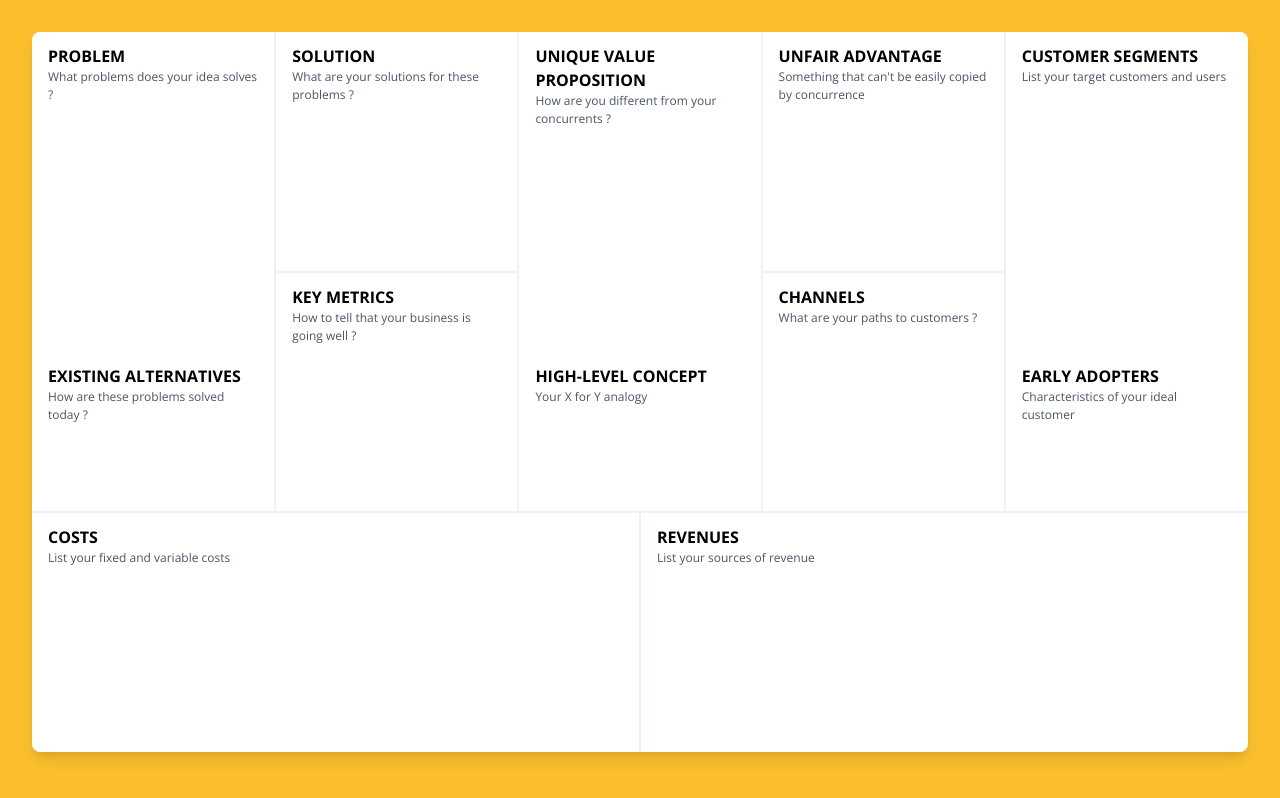
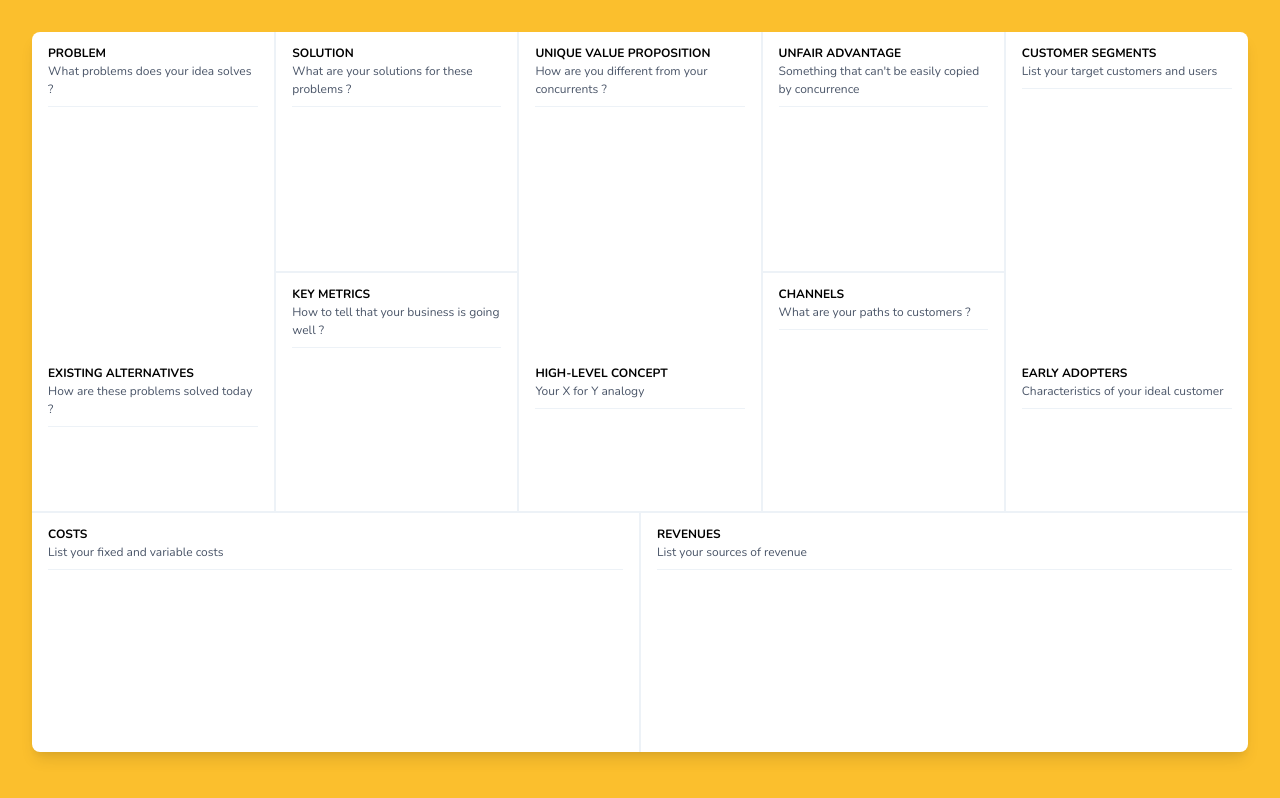
Before and after one commit to mdubourg001/klean-canvas, a React (Create React App) app in the folder app/: page / in a window 1280 px wide. Built offline with nearby package versions, Linux system fonts and the light colour scheme.

Commit message:
feature: auto-scaling of textareas and styling on focus

```diff
--- a/app/public/index.html
+++ b/app/public/index.html
@@ -11,7 +11,7 @@
     -->
     <link rel="manifest" href="%PUBLIC_URL%/manifest.json" />
     <link
-      href="https://fonts.googleapis.com/css?family=Open+Sans:400,700,800&display=swap"
+      href="https://fonts.googleapis.com/css?family=Nunito:400,700,800&display=swap"
       rel="stylesheet"
     />
     <!--
--- a/app/src/components/Box.js
+++ b/app/src/components/Box.js
@@ -1,14 +1,67 @@
-import React from "react";
-import BoxInputList from "./BoxInputList";
+import React, { useState } from "react";
 
-const Box = ({ title, subtitle, cssClasses }) => {
+const DEFAULT_TEXTAREA_FONT_SIZE = 13;
+
+const Box = ({ title, subtitle, cssClasses, tabIndex }) => {
+  const [focused, setFocused] = useState(false);
+  const [textAreaFontSize, setTextAreaFontSize] = useState(
+    DEFAULT_TEXTAREA_FONT_SIZE
+  );
+  const [diffOuterScrollHeight, setDiffOuterScrollHeight] = useState(0);
+
+  /* Scaling textarea font-size based on its scrollHeight
+     The goal is to always have the whole textarea content visible */
+  const onTextareaInput = e => {
+    e.target.style.height = e.target.scrollHeight + "px";
+    const styleHeight = parseInt(e.target.style.height.replace("px", ""));
+    if (e.target.offsetHeight < styleHeight) {
+      if (styleHeight - e.target.offsetHeight > diffOuterScrollHeight) {
+        setDiffOuterScrollHeight(styleHeight - e.target.offsetHeight);
+        setTextAreaFontSize(textAreaFontSize - 1);
+      }
+    } else if (textAreaFontSize < DEFAULT_TEXTAREA_FONT_SIZE) {
+      setDiffOuterScrollHeight(0);
+    }
+  };
+
   return (
     <div
-      className={`w-full h-full px-4 py-3 border border-gray-200 ${cssClasses}`}
+      className={`w-full h-full flex flex-col px-4 py-3 border border-gray-200 ${cssClasses}`}
+      style={
+        focused
+          ? {
+              backgroundColor: "#edf2f7",
+              borderColor: "transparent",
+              boxShadow: "inset 0 2px 4px 0 rgba(0, 0, 0, 0.06)",
+              transition: "transform 0.3s ease"
+            }
+          : {
+              boxShadow: "none",
+              transition: "box-shadow 0.3s ease"
+            }
+      }
     >
-      <h3 className="font-emphasized uppercase">{title}</h3>
-      <h4 className="text-xs text-gray-700 mb-2">{subtitle}</h4>
-      <BoxInputList />
+      <div>
+        <h3 className="text-xs font-emphasized uppercase">{title}</h3>
+        <h4 className="text-xs text-gray-700 mb-2">{subtitle}</h4>
+        <hr className="my-1 border-t border-gray-200" />
+      </div>
+
+      <textarea
+        style={{
+          resize: "none",
+          maxHeight: "100%",
+          fontSize: `${textAreaFontSize}px`,
+          backgroundColor: "transparent"
+        }}
+        tabIndex={tabIndex}
+        spellCheck="false"
+        autoCorrect="false"
+        className="w-full h-full focus:outline-none"
+        onInput={onTextareaInput}
+        onFocus={() => setFocused(true)}
+        onBlur={() => setFocused(false)}
+      />
     </div>
   );
 };
--- a/app/src/components/BoxInputList.js
+++ /dev/null
@@ -1,47 +0,0 @@
-import React, { useState, useRef } from "react";
-
-const BoxInputList = () => {
-  const [emptyContent, setEmptyContent] = useState("");
-  const [entries, setEntries] = useState([]);
-  const listNode = useRef();
-  const listLastItemNode = useRef();
-
-  return (
-    <ul ref={listNode} className="w-full list-inside">
-      {entries.map((e, i) => (
-        <li
-          className="focus:outline-none"
-          key={i}
-          ref={i === entries.length - 1 ? listLastItemNode : null}
-          contentEditable
-        >
-          {e}
-        </li>
-      ))}
-
-      <li
-        className="focus:outline-none"
-        contentEditable
-        onInput={e => {
-          !e.target.innerText && entries.length === 0
-            ? listNode.current.classList.remove("list-disc")
-            : listNode.current.classList.add("list-disc");
-          setEmptyContent(e.target.innerText);
-        }}
-        onKeyPress={e => {
-          if (e.key === "Enter") {
-            setEntries([...entries, e.target.innerText]);
-            setEmptyContent("");
-          } else if (e.keyCode === 8 && entries.length > 0) {
-            console.log(listLastItemNode.current);
-            listLastItemNode.current.focus();
-          }
-        }}
-      >
-        {emptyContent}
-      </li>
-    </ul>
-  );
-};
-
-export default BoxInputList;
--- a/app/src/components/LeanCanvas.js
+++ b/app/src/components/LeanCanvas.js
@@ -10,7 +10,8 @@ const LeanCanvas = () => {
             <Box
               title="Problem"
               subtitle="What problems does your idea solves ?"
-              cssClasses="border-t-0 border-l-0 border-b-0"
+              cssClasses="border-t-0 border-l-0 border-b-0 rounded-tl-lg"
+              tabIndex={1}
             />
           </div>
           <div className="h-1/3">
@@ -18,6 +19,7 @@ const LeanCanvas = () => {
               cssClasses="border-l-0 border-t-0"
               title="Existing alternatives"
               subtitle="How are these problems solved today ?"
+              tabIndex={1}
             />
           </div>
         </div>
@@ -28,12 +30,14 @@ const LeanCanvas = () => {
               cssClasses="border-t-0"
               title="Solution"
               subtitle="What are your solutions for these problems ?"
+              tabIndex={4}
             />
           </div>
           <div className="h-1/2">
             <Box
               title="Key metrics"
               subtitle="How to tell that your business is going well ?"
+              tabIndex={8}
             />
           </div>
         </div>
@@ -44,6 +48,7 @@ const LeanCanvas = () => {
               cssClasses="border-t-0 border-b-0"
               title="Unique value proposition"
               subtitle="How are you different from your concurrents ?"
+              tabIndex={3}
             />
           </div>
           <div className="h-1/3">
@@ -51,6 +56,7 @@ const LeanCanvas = () => {
               cssClasses="border-t-0"
               title="High-level concept"
               subtitle="Your X for Y analogy"
+              tabIndex={3}
             />
           </div>
         </div>
@@ -61,12 +67,14 @@ const LeanCanvas = () => {
               cssClasses="border-t-0"
               title="Unfair advantage"
               subtitle="Something that can't be easily copied by concurrence"
+              tabIndex={9}
             />
           </div>
           <div className="h-1/2">
             <Box
               title="Channels"
               subtitle="What are your paths to customers ?"
+              tabIndex={5}
             />
           </div>
         </div>
@@ -74,9 +82,10 @@ const LeanCanvas = () => {
         <div className="w-1/5">
           <div className="h-2/3">
             <Box
-              cssClasses="border-t-0 border-r-0 border-b-0"
+              cssClasses="border-t-0 border-r-0 border-b-0 rounded-tr-lg"
               title="Customer segments"
               subtitle="List your target customers and users"
+              tabIndex={2}
             />
           </div>
           <div className="h-1/3">
@@ -84,6 +93,7 @@ const LeanCanvas = () => {
               cssClasses="border-r-0 border-t-0"
               title="Early adopters"
               subtitle="Characteristics of your ideal customer"
+              tabIndex={2}
             />
           </div>
         </div>
@@ -92,16 +102,18 @@ const LeanCanvas = () => {
       <div className="h-1/3 flex">
         <div className="w-1/2">
           <Box
-            cssClasses="border-b-0 border-l-0"
+            cssClasses="border-b-0 border-l-0 rounded-bl-lg"
             title="Costs"
             subtitle="List your fixed and variable costs"
+            tabIndex={7}
           />
         </div>
         <div className="w-1/2">
           <Box
-            cssClasses="border-b-0 border-r-0"
+            cssClasses="border-b-0 border-r-0 rounded-br-lg"
             title="Revenues"
             subtitle="List your sources of revenue"
+            tabIndex={6}
           />
         </div>
       </div>
--- a/app/src/index.css
+++ b/app/src/index.css
@@ -1,6 +1,6 @@
 body {
   margin: 0;
-  font-family: "Open Sans", sans-serif;
+  font-family: "Nunito", sans-serif;
   background-color: #fbbf2d;
   margin: 2rem;
   -webkit-font-smoothing: antialiased;
```
